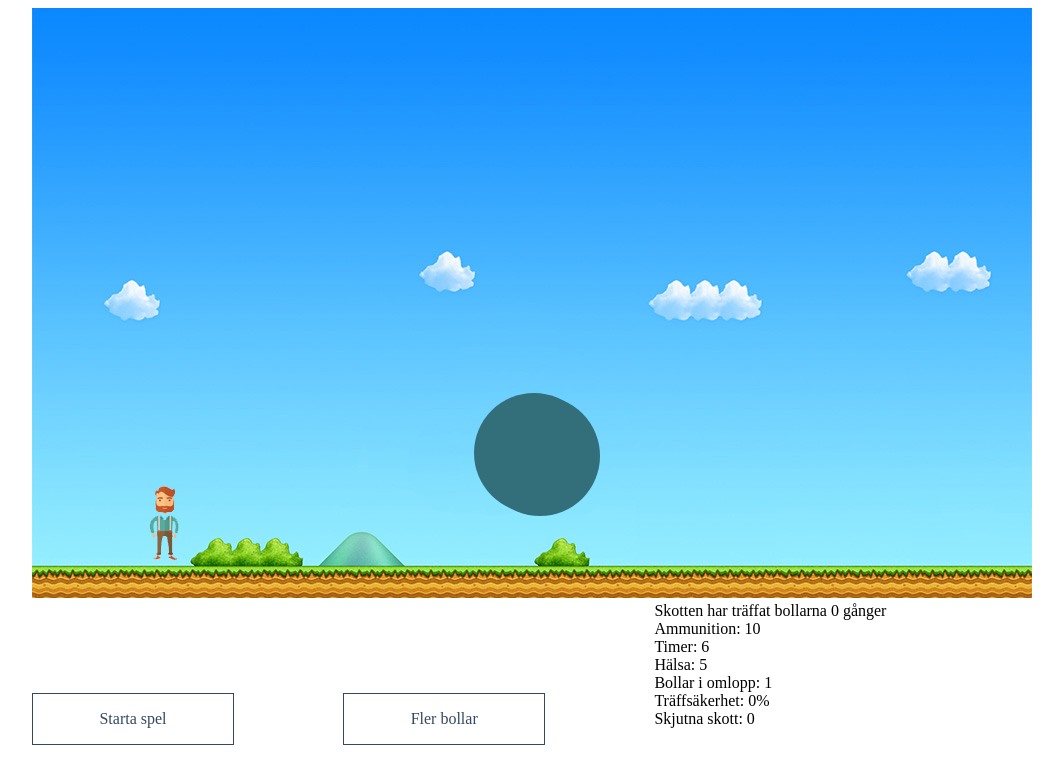
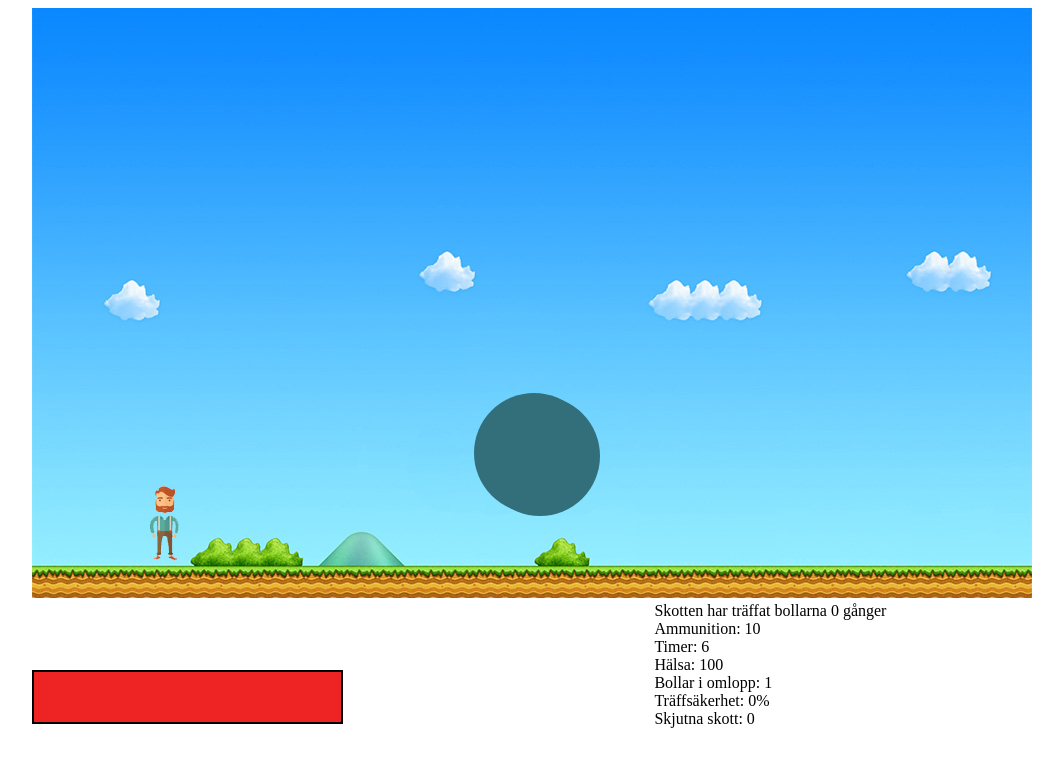
Before and after one commit to lofgrenfredrik/GameProject, a PHP site: page / in a window 1280 px wide. Shown: the top 784 px of the page, without its empty margins (128-1191 px from the left). Run offline with PHP 8.4, Linux system fonts and the light colour scheme.

Commit message:
lagt till hälsobar

```diff
--- a/css/style.css
+++ b/css/style.css
@@ -39,4 +39,13 @@
 .button:active {
   background-color: #34495E; }
 
+.health-bar-container {
+  width: 100%;
+  border: 2px solid #000;
+  height: 50px; }
+
+#health-bar {
+  background-color: #ee2424;
+  height: 50px; }
+
 /*# sourceMappingURL=style.css.map */
--- a/css/style.scss
+++ b/css/style.scss
@@ -53,3 +53,13 @@ $darkBlue: #34495E;
 .button:active{
   background-color: $darkBlue;
 }
+.health-bar-container{
+  width: 100%;
+  border: 2px solid #000;
+  height: 50px;
+}
+#health-bar{
+  background-color: #ee2424;
+  // width: 50%;
+  height: 50px;
+}
--- a/index.html
+++ b/index.html
@@ -12,10 +12,12 @@
     </div>
     <div id="gameInfoContainer">
         <div class="col_3">
-            <div id="startGame" class="button">Starta spel</div>
+            <div class="health-bar-container">
+              <div id="health-bar"></div>
+            </div>
         </div>
         <div class="col_3">
-            <div id="moreBalls" class="button">Fler bollar</div>
+            <!-- <div id="moreBalls" class="button">Fler bollar</div> -->
         </div>
         <div class="col_3">
             <div>Skotten har träffat bollarna <span id="collisionCounter"></span> gånger</div>
--- a/js/main.js
+++ b/js/main.js
@@ -29,7 +29,7 @@ var frameCount = 0;
 var groundHeight = 32; // Höjden på marken i bilden.
 var ballCounter = document.getElementById("ballCounter");
 var accuracy = document.getElementById("accuracy");
-
+var healthBar = document.getElementById("health-bar");
 
 
 var shotsFired = document.getElementById("shotsFired");
@@ -58,7 +58,7 @@ function startGame() {
 
     player.left = false;
     player.right = false;
-    player.health = 5;
+    player.health = 100;
     player.height = 75;
     player.width = 65; //
     player.PositionValueX = 100;
@@ -112,7 +112,6 @@ function startGame() {
         if (keyPress.keyCode === 37) {
             // Move left
             player.left = true;
-
         }
         if (keyPress.keyCode === 39) {
             // Move right
@@ -124,7 +123,6 @@ function startGame() {
         }
         // Shoot
         if (keyPress.keyCode === 32) {
-
             if (ammoLeft > 0) {
                 generateShot(player.PositionValueX);
                 ammoLeft--
@@ -213,7 +211,7 @@ function startGame() {
 
     var bouncingBalls = {};
 
-    document.getElementById("moreBalls").addEventListener("click", addBalls);
+    // document.getElementById("moreBalls").addEventListener("click", addBalls);
 
     // console.log(bouncingBalls);
     var i = 0;
@@ -415,7 +413,10 @@ function startGame() {
         ballCounter.innerHTML = Object.keys(bouncingBalls).length; // Kollar hur många bollar som är på planen för att avgöra när man klarat en bana!
 
         playField.clearRect(0, 0, playfieldWidth, playfieldHeight);
-
+        if(player.health > 100){
+          player.health = 100;
+        }
+        healthBar.style.width = player.health + "%"
 
 
 
@@ -512,7 +513,7 @@ function startGame() {
         {
             addUpgrades(50, 50, "Ammo", "#336E7B");
         }
-        else if(timer.innerHTML % 13 == 0)
+        else if(timer.innerHTML % 13 == 0 && player.health < 100)
         {
             addUpgrades(50, 50, "Health", "#A2DED0");
         }
```
Also changed, not shown: 1 other file.
